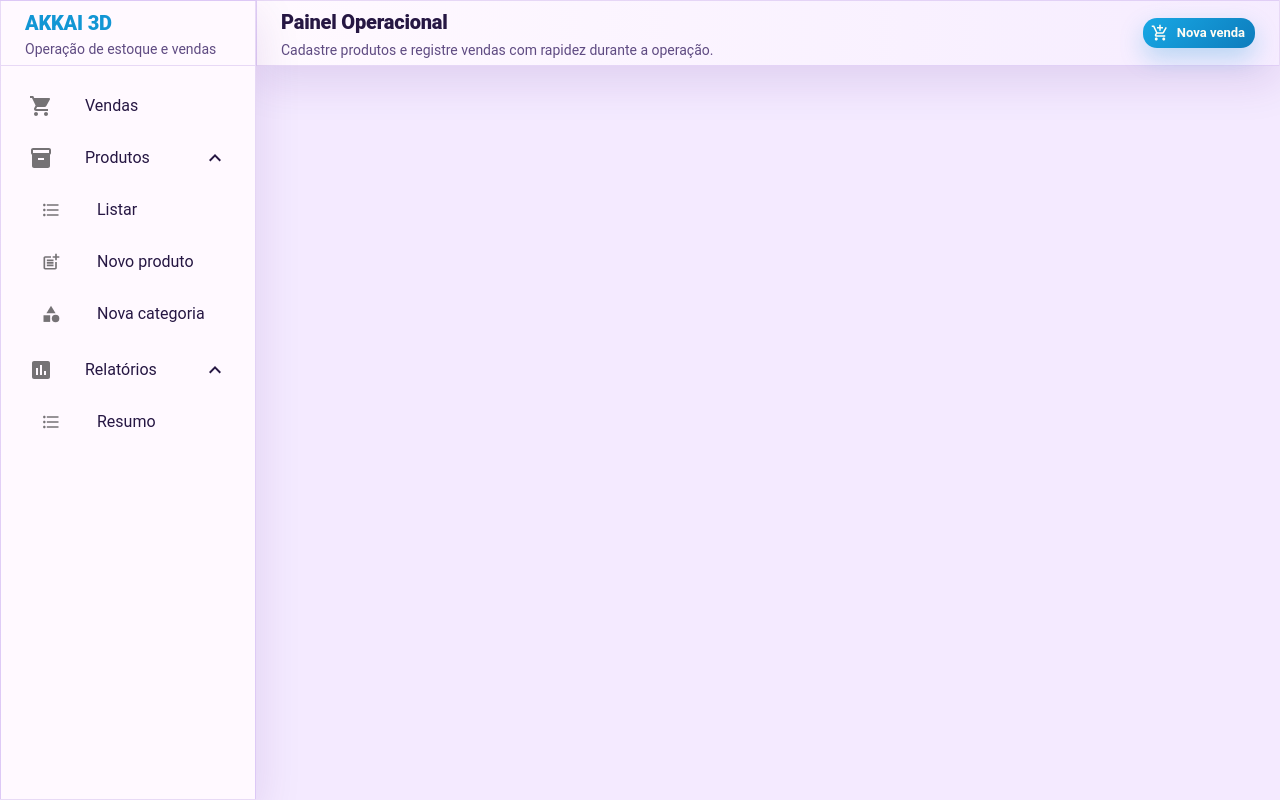
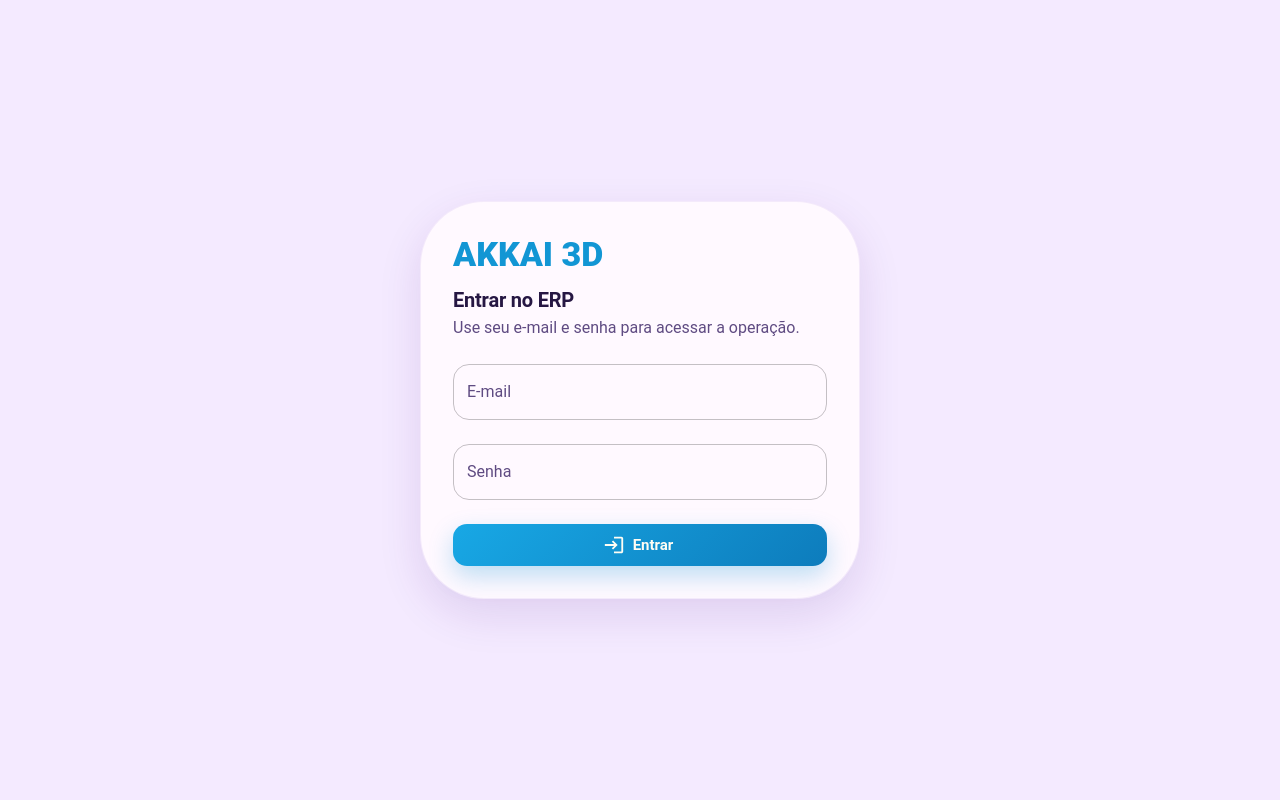
Before and after one commit to eduardoconti/akkai-3d-app, a React (Vite) app: page /login in a window 1280 px wide. Built offline with nearby package versions, Linux system fonts and the light colour scheme; no server answers.

Commit message:
feat: adiciona autenticaca/auorizacao

```diff
--- a/src/app/app.tsx
+++ b/src/app/app.tsx
@@ -1,20 +1,39 @@
-import { BrowserRouter, Navigate, Route, Routes } from 'react-router-dom';
+import {
+  BrowserRouter,
+  Navigate,
+  Outlet,
+  Route,
+  Routes,
+} from 'react-router-dom';
 import MainLayout from './layouts/main-layout';
+import { LoginPage, ProtectedRoute } from '@/features/auth';
 import { ProductsPage } from '@/features/products';
 import { ReportsSummaryPage } from '@/features/reports';
 import { SalesPage } from '@/features/sales';
 
+function ProtectedLayout() {
+  return (
+    <MainLayout>
+      <Outlet />
+    </MainLayout>
+  );
+}
+
 function App() {
   return (
     <BrowserRouter>
-      <MainLayout>
       <Routes>
+        <Route path="/login" element={<LoginPage />} />
+
+        <Route element={<ProtectedRoute />}>
+          <Route element={<ProtectedLayout />}>
             <Route path="/" element={<Navigate to="/vendas" replace />} />
             <Route path="/produtos" element={<ProductsPage />} />
             <Route path="/relatorios/resumo" element={<ReportsSummaryPage />} />
             <Route path="/vendas" element={<SalesPage />} />
+          </Route>
+        </Route>
       </Routes>
-      </MainLayout>
     </BrowserRouter>
   );
 }
--- /dev/null
+++ b/src/features/auth/api/auth-api.ts
@@ -0,0 +1,30 @@
+import { httpClient } from '@/shared/lib/api/http-client';
+
+export interface AuthUser {
+  id: number;
+  name: string;
+  email: string;
+  role: string;
+  permissions: string[];
+}
+
+export interface LoginInput {
+  email: string;
+  password: string;
+}
+
+export function login(input: LoginInput): Promise<AuthUser> {
+  return httpClient.post<AuthUser>('/auth/login', input);
+}
+
+export function refresh(): Promise<AuthUser> {
+  return httpClient.post<AuthUser>('/auth/refresh', {});
+}
+
+export function logout(): Promise<void> {
+  return httpClient.post<void>('/auth/logout', {});
+}
+
+export function me(): Promise<AuthUser> {
+  return httpClient.get<AuthUser>('/auth/me');
+}
--- /dev/null
+++ b/src/features/auth/components/protected-route.tsx
@@ -0,0 +1,29 @@
+import { Box, CircularProgress } from '@mui/material';
+import { Navigate, Outlet, useLocation } from 'react-router-dom';
+import { useAuth } from '@/features/auth/hooks/use-auth';
+
+export default function ProtectedRoute() {
+  const location = useLocation();
+  const { isAuthenticated, isLoading } = useAuth();
+
+  if (isLoading) {
+    return (
+      <Box
+        sx={{
+          minHeight: '100vh',
+          display: 'flex',
+          alignItems: 'center',
+          justifyContent: 'center',
+        }}
+      >
+        <CircularProgress />
+      </Box>
+    );
+  }
+
+  if (!isAuthenticated) {
+    return <Navigate to="/login" replace state={{ from: location }} />;
+  }
+
+  return <Outlet />;
+}
--- /dev/null
+++ b/src/features/auth/context/auth-context.ts
@@ -0,0 +1,15 @@
+import { createContext } from 'react';
+import type { AuthUser, LoginInput } from '@/features/auth/api/auth-api';
+
+export type AuthContextValue = {
+  user: AuthUser | null;
+  isAuthenticated: boolean;
+  isLoading: boolean;
+  login: (input: LoginInput) => Promise<AuthUser>;
+  refresh: () => Promise<AuthUser | null>;
+  logout: () => Promise<void>;
+};
+
+export const AuthContext = createContext<AuthContextValue | undefined>(
+  undefined,
+);
--- /dev/null
+++ b/src/features/auth/hooks/use-auth.ts
@@ -0,0 +1,12 @@
+import { useContext } from 'react';
+import { AuthContext } from '@/features/auth/context/auth-context';
+
+export function useAuth() {
+  const context = useContext(AuthContext);
+
+  if (!context) {
+    throw new Error('useAuth deve ser usado dentro de um AuthProvider.');
+  }
+
+  return context;
+}
--- /dev/null
+++ b/src/features/auth/index.ts
@@ -0,0 +1,6 @@
+export * from './api/auth-api';
+export { default as ProtectedRoute } from './components/protected-route';
+export * from './context/auth-context';
+export * from './hooks/use-auth';
+export { default as LoginPage } from './pages/login-page';
+export * from './providers/auth-provider';
--- /dev/null
+++ b/src/features/auth/pages/login-page.tsx
@@ -0,0 +1,122 @@
+import { useState } from 'react';
+import {
+  Alert,
+  Box,
+  Button,
+  CircularProgress,
+  Paper,
+  Stack,
+  TextField,
+  Typography,
+} from '@mui/material';
+import { Login as LoginIcon } from '@mui/icons-material';
+import { useLocation, useNavigate } from 'react-router-dom';
+import { useAuth } from '@/features/auth';
+import { getProblemDetailsFromError } from '@/shared/lib/api/http-client';
+
+type LocationState = {
+  from?: {
+    pathname: string;
+  };
+};
+
+export default function LoginPage() {
+  const navigate = useNavigate();
+  const location = useLocation();
+  const { login, isLoading } = useAuth();
+  const [email, setEmail] = useState('');
+  const [password, setPassword] = useState('');
+  const [errorMessage, setErrorMessage] = useState<string | null>(null);
+  const [isSubmitting, setIsSubmitting] = useState(false);
+
+  const state = location.state as LocationState | null;
+  const redirectTo = state?.from?.pathname ?? '/vendas';
+
+  const handleSubmit = async () => {
+    setErrorMessage(null);
+    setIsSubmitting(true);
+
+    try {
+      await login({
+        email,
+        password,
+      });
+      navigate(redirectTo, { replace: true });
+    } catch (error) {
+      setErrorMessage(getProblemDetailsFromError(error).detail);
+    } finally {
+      setIsSubmitting(false);
+    }
+  };
+
+  return (
+    <Box
+      sx={{
+        minHeight: '100vh',
+        display: 'flex',
+        alignItems: 'center',
+        justifyContent: 'center',
+        px: 2,
+      }}
+    >
+      <Paper
+        elevation={8}
+        sx={{
+          width: '100%',
+          maxWidth: 440,
+          p: 4,
+          borderRadius: 4,
+        }}
+      >
+        <Stack spacing={3}>
+          <Box>
+            <Typography variant="h4" fontWeight={900} color="primary.main">
+              AKKAI 3D
+            </Typography>
+            <Typography variant="h6" fontWeight={700} sx={{ mt: 1 }}>
+              Entrar no ERP
+            </Typography>
+            <Typography color="text.secondary">
+              Use seu e-mail e senha para acessar a operação.
+            </Typography>
+          </Box>
+
+          {errorMessage ? <Alert severity="error">{errorMessage}</Alert> : null}
+
+          <TextField
+            fullWidth
+            label="E-mail"
+            type="email"
+            value={email}
+            onChange={(event) => setEmail(event.target.value)}
+            autoComplete="email"
+          />
+
+          <TextField
+            fullWidth
+            label="Senha"
+            type="password"
+            value={password}
+            onChange={(event) => setPassword(event.target.value)}
+            autoComplete="current-password"
+          />
+
+          <Button
+            fullWidth
+            variant="contained"
+            size="large"
+            startIcon={
+              isSubmitting || isLoading ? <CircularProgress size={18} /> : <LoginIcon />
+            }
+            onClick={() => {
+              void handleSubmit();
+            }}
+            disabled={isSubmitting || isLoading}
+          >
+            {isSubmitting ? 'Entrando...' : 'Entrar'}
+          </Button>
+        </Stack>
+      </Paper>
+    </Box>
+  );
+}
--- /dev/null
+++ b/src/features/auth/providers/auth-provider.tsx
@@ -0,0 +1,102 @@
+import {
+  useCallback,
+  useEffect,
+  useMemo,
+  useState,
+  type ReactNode,
+} from 'react';
+import {
+  AuthContext,
+  type AuthContextValue,
+} from '@/features/auth/context/auth-context';
+import { getProblemDetailsFromError } from '@/shared/lib/api/http-client';
+import {
+  login as loginRequest,
+  logout as logoutRequest,
+  me,
+  refresh as refreshRequest,
+  type AuthUser,
+  type LoginInput,
+} from '@/features/auth/api/auth-api';
+
+interface AuthProviderProps {
+  children: ReactNode;
+}
+
+export function AuthProvider({ children }: AuthProviderProps) {
+  const [user, setUser] = useState<AuthUser | null>(null);
+  const [isLoading, setIsLoading] = useState(true);
+
+  const loadCurrentUser = useCallback(async (): Promise<AuthUser | null> => {
+    try {
+      const authenticatedUser = await me();
+      setUser(authenticatedUser);
+      return authenticatedUser;
+    } catch (error) {
+      const problem = getProblemDetailsFromError(error);
+
+      if (problem.status === 401) {
+        setUser(null);
+        return null;
+      }
+
+      throw error;
+    }
+  }, []);
+
+  useEffect(() => {
+    const bootstrapAuth = async () => {
+      try {
+        await loadCurrentUser();
+      } finally {
+        setIsLoading(false);
+      }
+    };
+
+    void bootstrapAuth();
+  }, [loadCurrentUser]);
+
+  const login = useCallback(
+    async (input: LoginInput) => {
+      await loginRequest(input);
+      const authenticatedUser = await me();
+      setUser(authenticatedUser);
+      return authenticatedUser;
+    },
+    [],
+  );
+
+  const refresh = useCallback(async () => {
+    try {
+      await refreshRequest();
+      const authenticatedUser = await me();
+      setUser(authenticatedUser);
+      return authenticatedUser;
+    } catch {
+      setUser(null);
+      return null;
+    }
+  }, []);
+
+  const logout = useCallback(async () => {
+    try {
+      await logoutRequest();
+    } finally {
+      setUser(null);
+    }
+  }, []);
+
+  const value = useMemo<AuthContextValue>(
+    () => ({
+      user,
+      isAuthenticated: user !== null,
+      isLoading,
+      login,
+      refresh,
+      logout,
+    }),
+    [isLoading, login, logout, refresh, user],
+  );
+
+  return <AuthContext.Provider value={value}>{children}</AuthContext.Provider>;
+}
--- a/src/main.tsx
+++ b/src/main.tsx
@@ -1,12 +1,15 @@
 import ReactDOM from 'react-dom/client';
 import { CssBaseline, ThemeProvider } from '@mui/material';
 import { App } from '@/app';
+import { AuthProvider } from '@/features/auth';
 import theme from '@/theme/theme';
 import '@/index.css';
 
 ReactDOM.createRoot(document.getElementById('root')!).render(
-  <ThemeProvider theme={theme}>
-    <CssBaseline />
-    <App />
-  </ThemeProvider>,
+  <AuthProvider>
+    <ThemeProvider theme={theme}>
+      <CssBaseline />
+      <App />
+    </ThemeProvider>
+  </AuthProvider>,
 );
--- a/src/shared/lib/api/http-client.ts
+++ b/src/shared/lib/api/http-client.ts
@@ -75,11 +75,16 @@ function buildProblemFromResponse(
   };
 }
 
-async function request<T>(path: string, init?: RequestInit): Promise<T> {
+async function request<T>(
+  path: string,
+  init?: RequestInit,
+  hasRetried = false,
+): Promise<T> {
   let response: Response;
 
   try {
     response = await fetch(`${API_BASE_URL}${path}`, {
+      credentials: 'include',
       headers: {
         'Content-Type': 'application/json',
         ...(init?.headers ?? {}),
@@ -88,6 +93,29 @@ async function request<T>(path: string, init?: RequestInit): Promise<T> {
     });
   } catch {
     throw new ApiProblemError(fallbackProblems.network);
+  }
+
+  if (
+    response.status === 401 &&
+    !hasRetried &&
+    !path.startsWith('/auth/login') &&
+    !path.startsWith('/auth/refresh')
+  ) {
+    try {
+      const refreshResponse = await fetch(`${API_BASE_URL}/auth/refresh`, {
+        method: 'POST',
+        credentials: 'include',
+        headers: {
+          'Content-Type': 'application/json',
+        },
+      });
+
+      if (refreshResponse.ok) {
+        return request<T>(path, init, true);
+      }
+    } catch {
+      throw new ApiProblemError(fallbackProblems.network);
+    }
   }
 
   const body = await parseResponse(response);
```
Also changed, not shown: src/app/layouts/main-layout.tsx (+27 -0 lines). Lines whose indentation alone changed are shown as unchanged.
